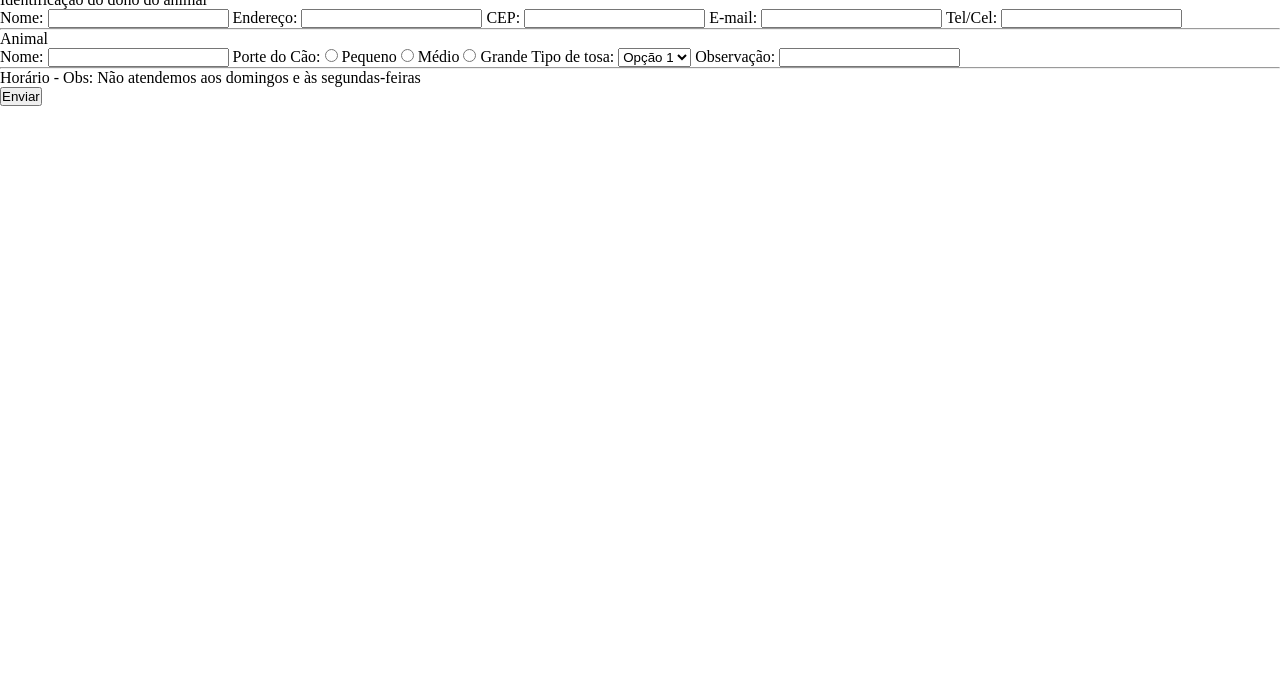
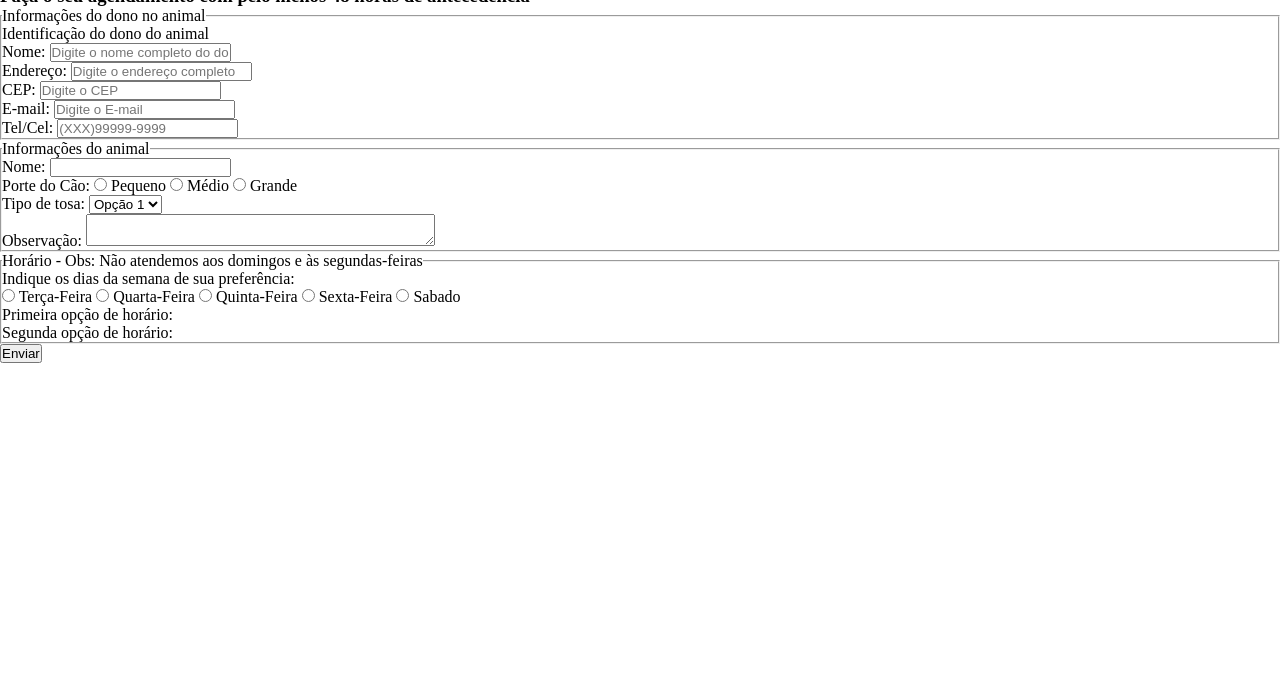
Before and after one commit to VinicMello/University-Project-Front-End, a plain HTML site: page banho_tosa.html in a window 1280 px wide. Shown: the part 107-800 px from the top of the page. Drawn offline with Linux system fonts and the light colour scheme; files that its build step writes are made by us from their sources.

Commit message:
[AULA05] - Melhorias na semântica das páginas HTMML

```diff
--- a/banho_tosa.html
+++ b/banho_tosa.html
@@ -1,5 +1,6 @@
 <!DOCTYPE html>
 <html lang="pt-br">
+
 <head>
     <meta charset="UTF-8">
     <meta http-equiv="X-UA-Compatible" content="IE=edge">
@@ -11,65 +12,112 @@
 <header>
     <h1>Meu amigo cão - PetShop</h1>
 </header>
+
 <body>
+    <p><a href="index.html">Home</a></p>
     <h1>Agendamento para banho e tosa</h1>
     <h3>Faça o seu agendamento com pelo menos 48 horas de antecedência</h3>
 
     <form action="">
-        <hr>
+        <fieldset>
+            <legend>Informações do dono no animal</legend>
+
+            <p>Identificação do dono do animal</p>
             <div>
-            <p>Identificação do dono do animal</p>
-
+                <label for="nome">Nome:</label>
+                <input type="text" id="nome" name="nome" placeholder="Digite o nome completo do dono">
+            </div>
+            <div>
+                <label for="endereco">Endereço:</label>
+                <input type="text" id="endereco" name="endereco" placeholder="Digite o endereço completo">
+            </div>
+            <div>
+                <label for="cep">CEP:</label>
+                <input type="text" id="cep" name="cep" placeholder="Digite o CEP">
+            </div>
+            <div>
+                <label for="email">E-mail:</label>
+                <input type="email" id="email" name="email" placeholder="Digite o E-mail">
+            </div>
+            <div>
+                <label for="tel">Tel/Cel:</label>
+                <input type="text" id="telefone" name="telefone" placeholder="(XXX)99999-9999">
+            </div>
+        </fieldset>
+        <fieldset>
+            <legend>Informações do animal</legend>
+            <div>
                 <label for="nome">Nome:</label>
                 <input type="text" id="nome" name="nome">
-
-            <label for="endereco">Endereço:</label>
-            <input type="text" id="endereco" name="endereco">
-
-            <label for="nome">CEP:</label>
-            <input type="text" id="cep" name="cep">
-
-            <label for="email">E-mail:</label>
-            <input type="email" id="email" name="email">
-
-            <label for="nome">Tel/Cel:</label>
-            <input type="text" id="telefone" name="telefone">
-
             </div>
-        <hr>
             <div>
-            <p>Animal</p>
-
-            <label for="nome">Nome:</label>
-            <input type="text" id="nome" name="nome">
-
                 <label for="">Porte do Cão:</label>
 
-            <input type="radio" id="nome" name="nome">
-            <label for="nome">Pequeno</label>
+                <label>
+                    <input type="radio" id="nome" name="nome"> Pequeno
+                </label>
 
-            <input type="radio" id="nome" name="nome">
-            <label for="nome">Médio</label>
+                <label>
+                    <input type="radio" id="nome" name="nome"> Médio
+                </label>
 
-            <input type="radio" id="nome" name="nome">
-            <label for="nome">Grande</label>
-
-            <label for="opcoes">Tipo de tosa:</label>
+                <label>
+                    <input type="radio" id="nome" name="nome"> Grande
+                </label>
+            </div>
+            <div>
+                <label>
+                    Tipo de tosa:
                     <select id="opcoes" name="opcoes">
                         <option value="opcao1">Opção 1</option>
                         <option value="opcao2">Opção 2</option>
                         <option value="opcao3">Opção 3</option>
                     </select>
+                </label>
+            </div>
+            <div>
+                <label>
+                    Observação:
+                    <textarea rows="2" style="width: 26em" id="experiencia" name="experiencia"></textarea>
+                </label>
+            </div>
+        </fieldset>
+        <fieldset>
+            <legend>Horário - Obs: Não atendemos aos domingos e às segundas-feiras</legend>
+            <div>
+                <p>Indique os dias da semana de sua preferência: </p>
+                <label>
+                    <input type="radio" id="nome" name="nome"> Terça-Feira
+                </label>
 
-            <label for="">Observação:</label>
-            <input type="text" id="nome" name="nome">
+                <label>
+                    <input type="radio" id="nome" name="nome"> Quarta-Feira
+                </label>
 
+                <label>
+                    <input type="radio" id="nome" name="nome"> Quinta-Feira
+                </label>
 
+                <label>
+                    <input type="radio" id="nome" name="nome"> Sexta-Feira
+                </label>
+
+                <label>
+                    <input type="radio" id="nome" name="nome"> Sabado
+                </label>
             </div>
-        <hr>
             <div>
-            <p>Horário - Obs: Não atendemos aos domingos e às segundas-feiras</p>
+                <label for="">
+                    Primeira opção de horário:
+                </label>
             </div>
+            <div>
+                <label for="">
+                    Segunda opção de horário:
+                </label>
+            </div>
+        </fieldset>
+
     </form>
     <input type="submit" value="Enviar">
 
```
Also changed, not shown: boletim.html (+9 -3 lines), curiosidades.html (+62 -20 lines), index.html (+2 -0 lines), obrigado_boletim.html (+3 -0 lines), produtos.html (+75 -0 lines), quem_somos.html (+17 -3 lines), js/codigo.js (added). Lines whose indentation alone changed are shown as unchanged.
